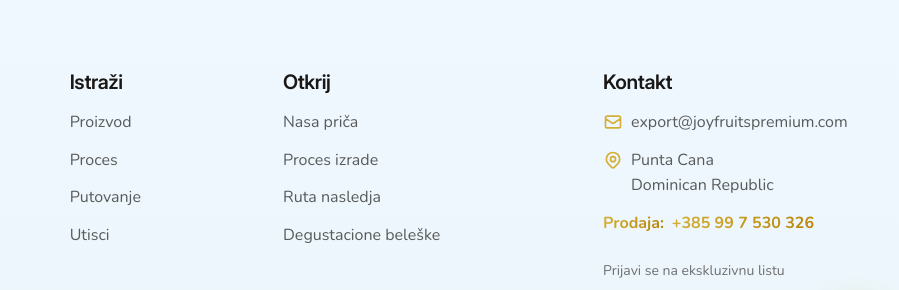
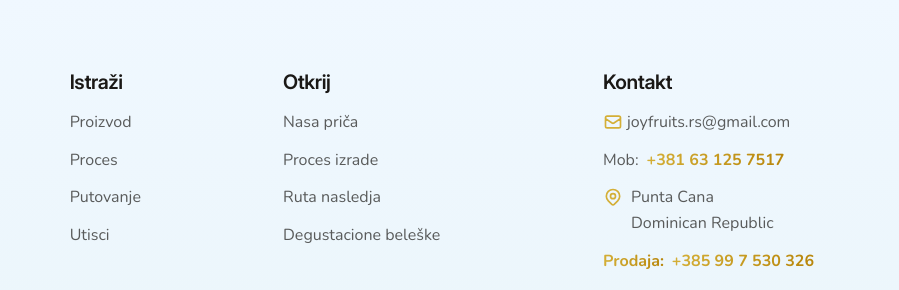
Before and after one commit to BlackBoxTesting88/mango_brand, a website: page sr/index.html in a window 1280 px wide. Shown: the part 8201-8491 px from the top of the page, 381-1280 px from the left. Drawn offline with Linux system fonts and the light colour scheme.

Commit message:
Contact updated

```diff
--- a/sr/index.html
+++ b/sr/index.html
@@ -1808,11 +1808,15 @@
       <div class="lg:col-span-3">
         <h3 class="serif text-xl font-bold text-ink mb-4">Kontakt</h3>
         <div class="space-y-3 text-ink/70">
-          <div class="flex items-start gap-2">
+          <div class="flex items-start gap-1">
             <svg class="w-5 h-5 text-gold flex-shrink-0 mt-0.5" fill="none" stroke="currentColor" viewBox="0 0 24 24">
               <path stroke-linecap="round" stroke-linejoin="round" stroke-width="2" d="M3 8l7.89 5.26a2 2 0 002.22 0L21 8M5 19h14a2 2 0 002-2V7a2 2 0 00-2-2H5a2 2 0 00-2 2v10a2 2 0 002 2z"></path>
             </svg>
-              <a href="mailto:export@joyfruitspremium.com" class="hover:text-gold transition-colors">export@joyfruitspremium.com</a>
+              <a href="mailto:export@joyfruitspremium.com" class="hover:text-gold transition-colors">joyfruits.rs@gmail.com</a>
+          </div>
+          <div class="flex items-start gap-2">
+            Mob:
+             <span class="font-black bg-gradient-to-r from-gold to-brass bg-clip-text text-transparent">+381 63 125 7517</span>
           </div>
           <div class="flex items-start gap-2">
             <svg
```
Also changed, not shown: en/index.html (+4 -0 lines).
